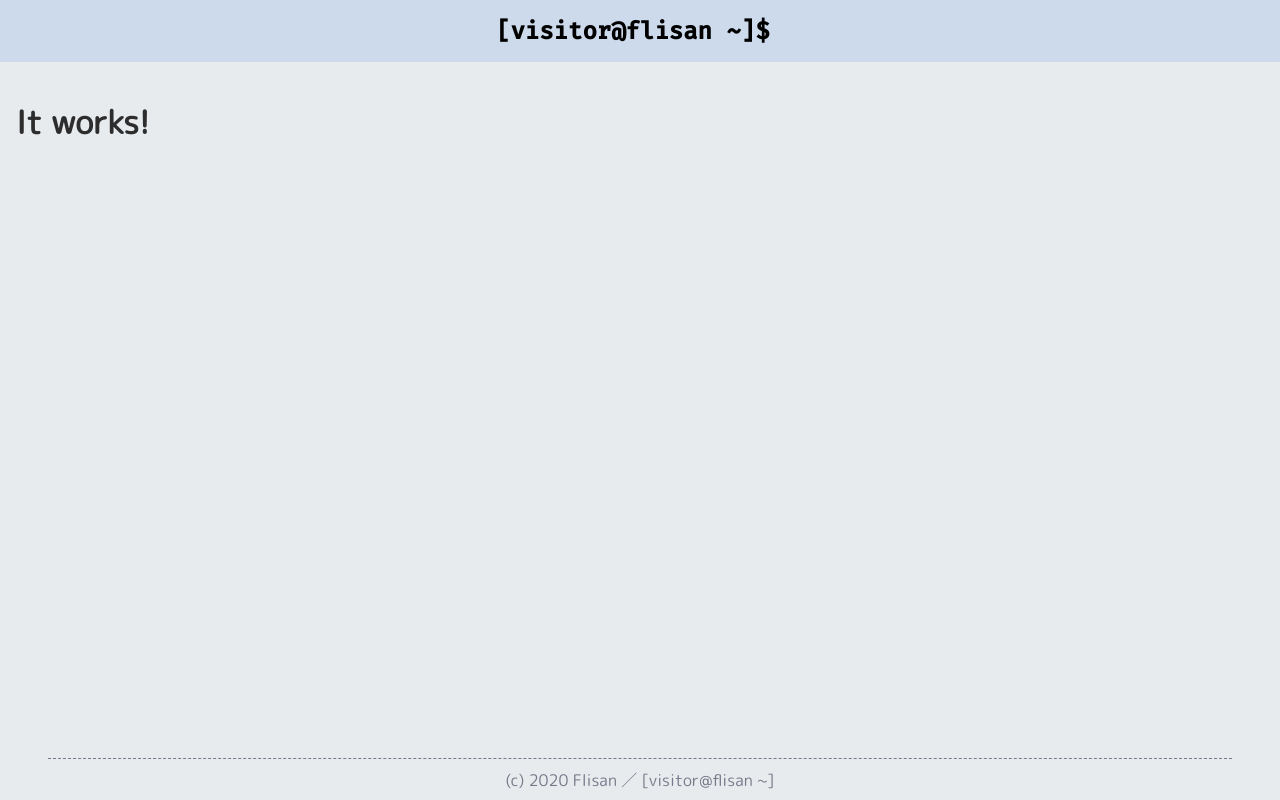
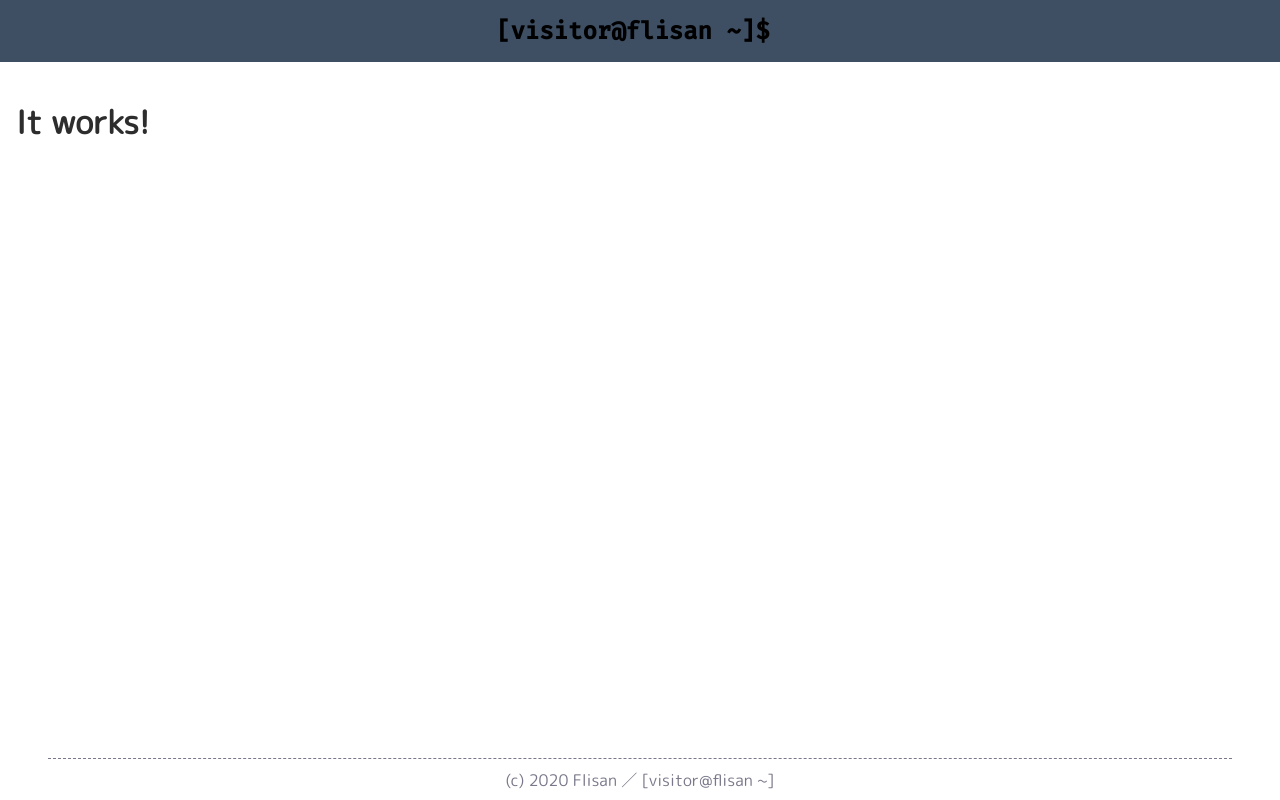
Before and after one commit to loxygenK/loxygen.dev, a React app: page / in a window 1280 px wide. Built offline with nearby package versions, Linux system fonts and the light colour scheme.

Commit message:
🎨 Improved the contrast

```diff
--- a/src/style/Colors.ts
+++ b/src/style/Colors.ts
@@ -1,5 +1,5 @@
-export const MainBackground = "#e8ebed";
-export const AccentBackground = "#ccdaeb";
+export const MainBackground = "#ffffff";
+export const AccentBackground = "#3e4f63";
 export const BlackBackground = "#27272e";
 export const MainTextColor = "#2d2d2e";
 export const SubTextColor = "#78788a";
```
